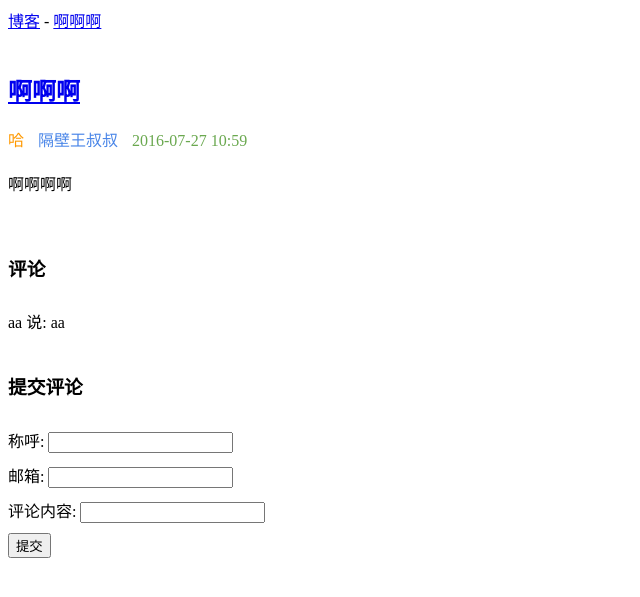
After one commit to xgkmxxx/DjangoStudy, a Django app: a page that uses mysite/blog/templates/blog/blog-detail.html in a window 1280 px wide. The commit adds this page. Shown: the top 597 px of the page, without its empty margins (0-640 px from the left). Run offline with Django 3.2, Linux system fonts and the light colour scheme; data comes from the database, SQL or seed files in the repository; both versions use the stored data as it was after the commit.

Commit message:
some add
some add

```diff
--- /dev/null
+++ b/mysite/blog/forms.py
@@ -0,0 +1,22 @@
+#-*- coding:utf-8 -*-
+from django import forms
+
+class CommentForm(forms.Form):
+    """
+    评论表单
+    """
+
+    name = forms.CharField(label='称呼', max_length=16, error_messages={
+        'required': '请填写您的称呼',
+        'max_length': '称呼太长'
+    })
+
+    email = forms.EmailField(label='邮箱', error_messages={
+        'required': '请填写您的邮箱',
+        'invalid': '邮箱格式不正确'
+    })
+
+    content = forms.CharField(label='评论内容', error_messages={
+        'required': '请填写您的评论内容',
+        'max_length': '评论内容太长'
+    })
--- a/mysite/blog/models.py
+++ b/mysite/blog/models.py
@@ -1,3 +1,4 @@
+# -*- coding: UTF-8 -*-
 from __future__ import unicode_literals
 
 from django.db import models
@@ -5,7 +6,41 @@ from django.db import models
 
 
 # Create your models here.
+
+class Category(models.Model):
+    """
+    分类
+    """
+    name = models.CharField('名称',max_length=16)
+
+class Tag(models.Model):
+    """
+    标签
+    """
+
+    name = models.CharField('名称', max_length=16)
+
 class BlogsPost(models.Model):
-    title = models.CharField(max_length=150)
-    body = models.TextField()
-    timestamp = models.DateTimeField()
+    """
+    博客
+    """
+    title = models.CharField('标题',max_length=150)
+    author = models.CharField('作者', max_length=16)
+    body = models.TextField('正文')
+    timestamp = models.DateTimeField('发布时间', auto_now_add=True)
+    category = models.ForeignKey(Category, verbose_name='分类')
+    tags = models.ManyToManyField(Tag, verbose_name='标签')
+
+
+class Comment(models.Model):
+    """
+    评论
+    """
+
+    blog = models.ForeignKey(BlogsPost, verbose_name='博客')
+
+    name = models.CharField('称呼', max_length=16)
+    email = models.EmailField('邮箱')
+    content = models.CharField('内容', max_length=140)
+
+    timestamp = models.DateTimeField('发布时间', auto_now_add=True)
--- /dev/null
+++ b/mysite/blog/templates/blog/blog-detail.html
@@ -0,0 +1,66 @@
+<!DOCTYPE html>
+<html lang="en">
+<head>
+    <meta charset="UTF-8">
+    <title>{{ blog.title }}</title>
+    <style>
+        .blog {
+            padding: 20px 0px;
+        }
+        .blog .info span {
+            padding-right: 10px;
+        }
+        .blog .summary {
+            padding-top: 20px;
+        }
+    </style>
+</head>
+<body>
+
+<div class="header">
+    <span><a href="{% url 'index' %}">博客</a> - <a href="{% url 'blog_get_detail' blog.id %}">{{ blog.title }}</a></span>
+</div>
+
+<div class="content">
+    <div class="blog">
+        <div class="title">
+            <a href="#"><h2>{{ blog.title }}</h2></a>
+        </div>
+        <div class="info">
+            <span class="category" style="color: #ff9900;">{{ blog.category.name }}</span>
+            <span class="author" style="color: #4a86e8">{{ blog.author }}</span>
+            <span class="created" style="color: #6aa84f">{{ blog.timestamp|date:"Y-m-d H:i" }}</span>
+        </div>
+        <div class="summary">
+            {{ blog.body }}
+        </div>
+    </div>
+    <div class="comment">
+        <div class="comments-display" style="padding-top: 20px;">
+            <h3>评论</h3>
+            {% for comment in comments %}
+                <div class="comment-field" style="padding-top: 10px;">
+                    {{ comment.name }} 说: {{ comment.content }}
+                </div>
+            {% endfor %}
+        </div>
+        <div class="comment-post" style="padding-top: 20px;">
+            <h3>提交评论</h3>
+            <form action="{% url 'blog_get_detail' blog.id %}" method="post">
+                {% csrf_token %}
+                {% for field in form %}
+                    <div class="input-field" style="padding-top: 10px">
+                        {{ field.label }}: {{ field }}
+                    </div>
+                    <div class="error" style="color: red;">
+                        {{ field.errors }}
+                    </div>
+                {% endfor %}
+                <button type="submit" style="margin-top: 10px">提交</button>
+            </form>
+        </div>
+    </div>
+</div>
+
+</body>
+</html>
--- a/mysite/blog/urls.py
+++ b/mysite/blog/urls.py
@@ -4,4 +4,5 @@ from . import views
 
 urlpatterns = [
     url(r'^$', views.index, name='index'),
+    url(r'^detail/(\d+)/$',views.get_detail, name='blog_get_detail'),
 ]
--- a/mysite/blog/views.py
+++ b/mysite/blog/views.py
@@ -1,10 +1,34 @@
 #coding=utf-8
-from .models import BlogsPost
+
+from .models import BlogsPost,Comment
 from django.shortcuts import render
-
+from django.http import Http404
+from .forms import CommentForm
 
 # Create your views here.
 def index(request):
-    blog_list = BlogsPost.objects.all()
+    blog_list = BlogsPost.objects.all().order_by('-timestamp')
     context = {'blog_list':blog_list}
     return render(request,'blog/index.html',context)
+
+def get_detail(request, blog_id):
+    try:
+        blog = BlogsPost.objects.get(id=blog_id)
+    except BlogsPost.DoesNotExist:
+        raise Http404
+
+    if request.method == 'GET':
+        form = CommentForm()
+    else:
+        form = CommentForm(request.POST)
+        if form.is_valid():
+            cleaned_data = form.cleaned_data
+            cleaned_data['blog'] = blog
+            Comment.objects.create(**cleaned_data)
+
+    ctx = {
+        'blog': blog,
+        'comments': blog.comment_set.all().order_by('-timestamp'),
+        'form': form
+    }
+    return render(request, 'blog/blog-detail.html', ctx)
```
Also changed, not shown: mysite/blog/admin.py (+4 -4 lines), mysite/blog/templates/blog/index.html (+14 -4 lines), mysite/blog/migrations/0001_initial.py, mysite/blog/migrations/0002_auto_20160727_1851.py, mysite/db.sqlite3, 8 other files.
